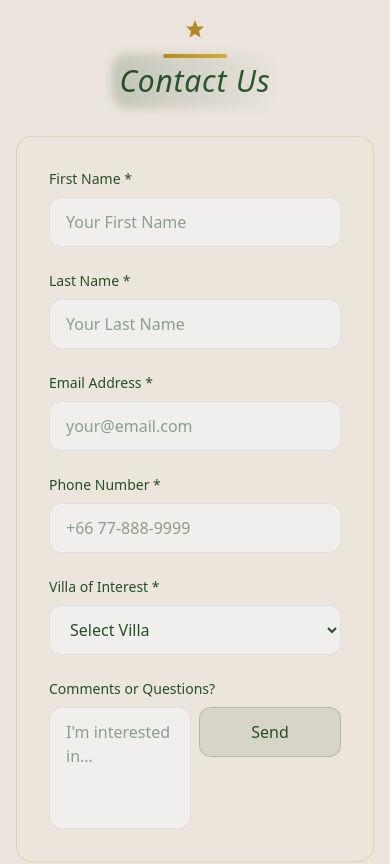
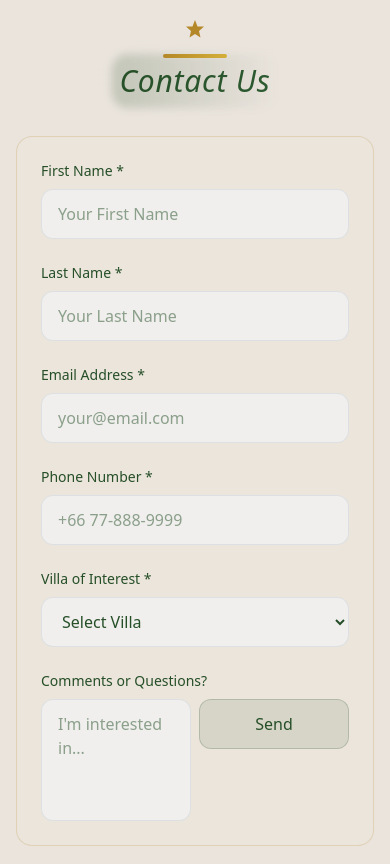
Before and after one commit to Marnfah-Pool-Villas/truffle-clone-v398, a Next.js app in the folder truffle-clone/: page / in a window 390 px wide. Shown: the part 3220-4084 px from the top of the page. Built offline with nearby package versions, Linux system fonts and the light colour scheme; a web font is replaced by a local one.

Commit message:
Trim vertical padding of form container
cgen-44866c0e536b42e78d7f69ae5432bd54

```diff
--- a/truffle-clone/src/components/ContactForm.tsx
+++ b/truffle-clone/src/components/ContactForm.tsx
@@ -53,7 +53,7 @@ export default function ContactForm() {
         </div>
       </div>
 
-      <div className="bg-[#ede5d9]/50 backdrop-blur-sm rounded-2xl p-8 border border-[#b48828]/20">
+      <div className="bg-[#ede5d9]/50 backdrop-blur-sm rounded-2xl p-6 sm:p-8 border border-[#b48828]/20">
         <form onSubmit={handleSubmit} className="space-y-6">
           <div className="grid grid-cols-1 md:grid-cols-2 gap-6">
             <div>
```
